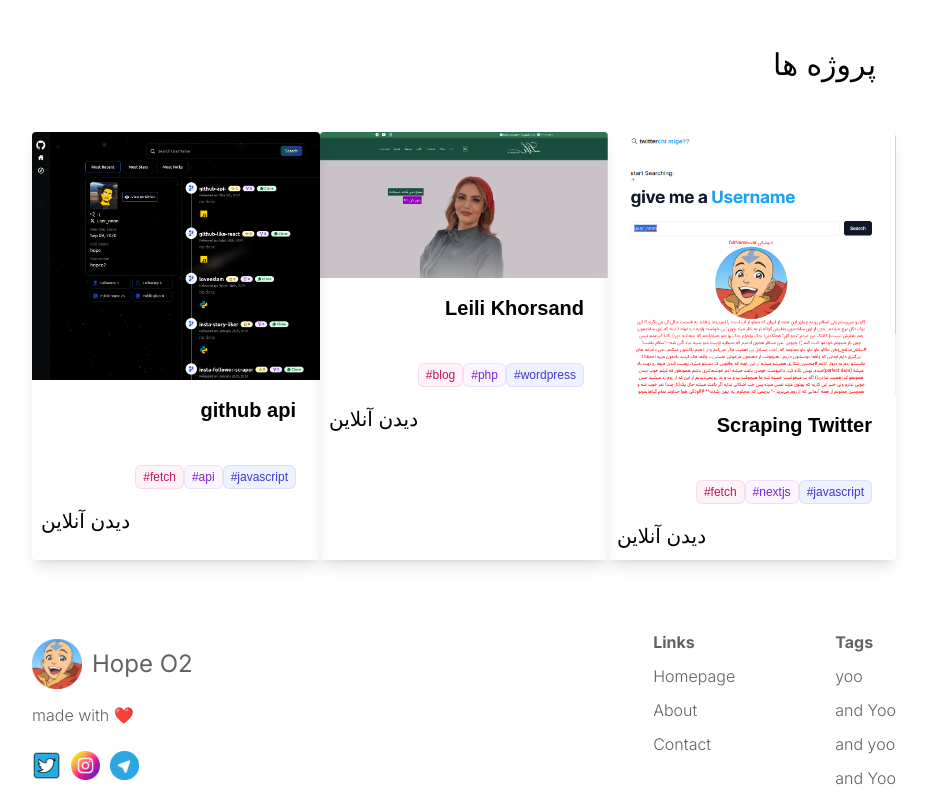
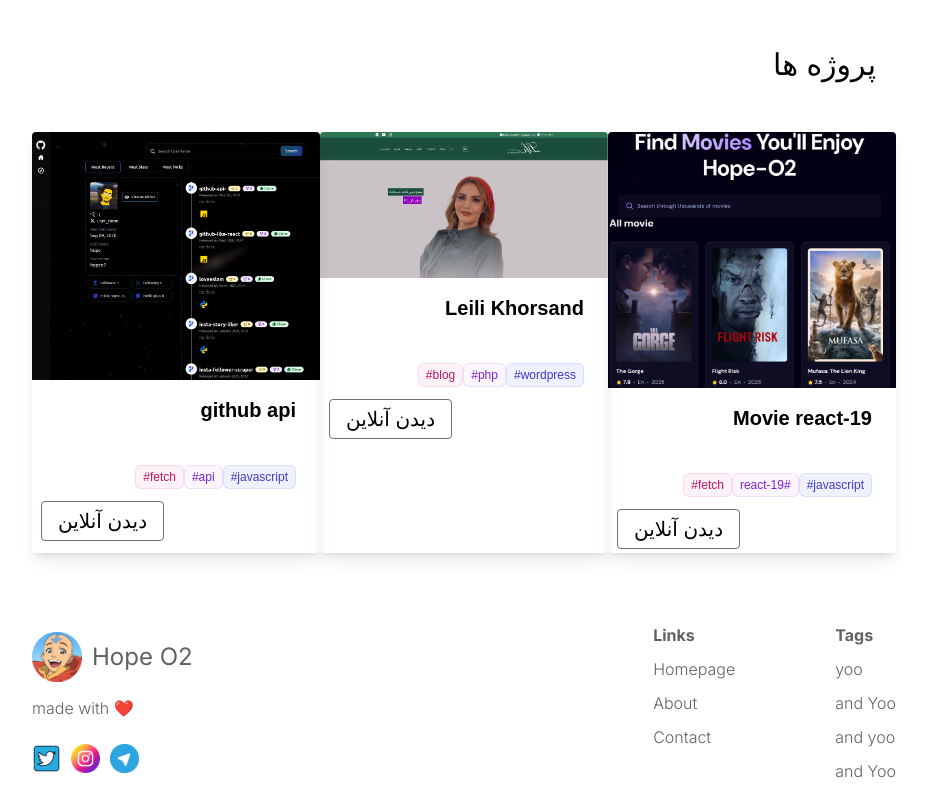
Before and after one commit to hopeo2/hopeo2.github.io, a Next.js app: page / in a window 1280 px wide. Shown: the part 920-1730 px from the top of the page, without its empty margins (176-1103 px from the left). Built offline with nearby package versions, Linux system fonts and the light colour scheme; a small style sheet from the web is missing.

Commit message:
movie-app

```diff
--- a/src/components/featured/Featured.jsx
+++ b/src/components/featured/Featured.jsx
@@ -8,16 +8,17 @@
         <div className={styles.container}>
             <section className="max-container">
                 <div className="flex justify-center items-center">
-                    <Image src="/assets/images/photo-me.png" alt="lama blog" width={150} height={150} />
+                    <Image
+                        src="/assets/images/photo-me.png"
+                        alt="lama blog"
+                        width={150}
+                        height={150}
+                    />
                 </div>
-                <h1 className="head-text">
-                    سلام ..
-                </h1>
+                <h1 className="head-text">سلام ..</h1>
 
                 <div className="mt-5 flex flex-col gap-3 text-slate-500">
-                    <p>
-                        hopeo2
-                    </p>
+                    <p>hopeo2</p>
                 </div>
 
                 <div className="py-10 flex flex-col">
@@ -68,22 +69,21 @@
                 <div className={styles.projectss}>
                     <div className="max-w-sm rounded overflow-hidden shadow-lg">
                         <Image
-                            src="/assets/images/tw-scrap.png"
+                            src="/assets/images/movie-hope.png"
                             width={400}
                             height={400}
                         />
                         <div className="px-6 py-4">
                             <div className="font-bold text-xl mb-2">
-                                Scraping Twitter
+                                Movie react-19
                             </div>
-
                         </div>
                         <div class="px-6 pt-4 pb-2">
                             <span className="inline-flex items-center rounded-md bg-indigo-50 px-2 py-1 text-xs font-medium text-indigo-700 ring-1 ring-inset ring-indigo-700/10">
                                 javascript#
                             </span>
                             <span className="inline-flex items-center rounded-md bg-purple-50 px-2 py-1 text-xs font-medium text-purple-700 ring-1 ring-inset ring-purple-700/10">
-                                nextjs#
+                                react-19#
                             </span>
                             <span className="inline-flex items-center rounded-md bg-pink-50 px-2 py-1 text-xs font-medium text-pink-700 ring-1 ring-inset ring-pink-700/10">
                                 fetch#
@@ -95,7 +95,8 @@
                         >
                             <button className="p-1 rounded">
                                 <a
-                                    href="https://twitter-chi-mige.vercel.app/"
+                                    className="border border-gray-500 px-4 py-2 rounded"
+                                    href="https://movie-react19.vercel.app/"
                                     target="_blank"
                                 >
                                     دیدن آنلاین
@@ -114,7 +115,6 @@
                             <div className="font-bold text-xl mb-2">
                                 Leili Khorsand
                             </div>
-
                         </div>
                         <div className="px-6 pt-4 pb-2">
                             <span className="inline-flex items-center rounded-md bg-indigo-50 px-2 py-1 text-xs font-medium text-indigo-700 ring-1 ring-inset ring-indigo-700/10">
@@ -133,6 +133,7 @@
                         >
                             <button className="p-1 rounded">
                                 <a
+                                    className="border border-gray-500 px-4 py-2 rounded"
                                     href="https://leilikhorsand.com"
                                     target="_blank"
                                 >
@@ -151,7 +152,6 @@
                             <div className="font-bold text-xl mb-2">
                                 github api
                             </div>
-
                         </div>
                         <div className="px-6 pt-4 pb-2">
                             <span className="inline-flex items-center rounded-md bg-indigo-50 px-2 py-1 text-xs font-medium text-indigo-700 ring-1 ring-inset ring-indigo-700/10">
@@ -170,6 +170,7 @@
                         >
                             <button className="p-1 rounded">
                                 <a
+                                    className="border border-gray-500 px-4 py-2 rounded"
                                     href="https://github-api-app-zeta.vercel.app/"
                                     target="_blank"
                                 >
```
Also changed, not shown: public/assets/images/movie-hope.png (added).
